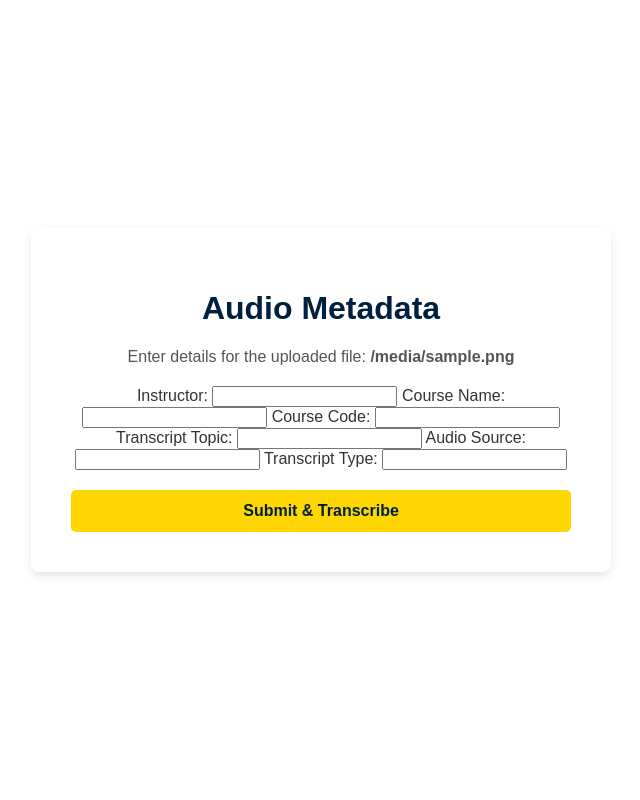
After one commit to caesarus-droid/snap-text, a Python web app: template app/templates/audio/metadata_form.html in a window 1280 px wide. The commit adds this page. Shown: the whole page, without its empty margins (319-959 px from the left). Run offline with Jinja, Linux system fonts and the light colour scheme; the template is opened without the code that fills it: most values are stand-ins (such as "Sample title", 1, 10 or a date in 2020).

Commit message:
two separate HTML files:
1️⃣ upload_audio.html – Handles file upload
2️⃣ metadata_form.html – Handles metadata input

```diff
--- /dev/null
+++ b/app/templates/audio/metadata_form.html
@@ -0,0 +1,41 @@
+<!DOCTYPE html>
+<html lang="en">
+<head>
+    <meta charset="UTF-8">
+    <meta name="viewport" content="width=device-width, initial-scale=1.0">
+    <title>Audio Metadata - SnapText</title>
+    <link rel="stylesheet" href="{{ url_for('static', filename='css/upload_audio.css') }}">
+</head>
+<body>
+
+    <div class="container">
+        <h1>Audio Metadata</h1>
+        <p>Enter details for the uploaded file: <strong>{{ filename }}</strong></p>
+
+        <form action="{{ url_for('main.process_metadata') }}" method="POST">
+            <input type="hidden" name="filename" value="{{ filename }}">
+
+            <label for="instructor_name">Instructor:</label>
+            <input type="text" name="instructor_name" required>
+
+            <label for="course_name">Course Name:</label>
+            <input type="text" name="course_name" required>
+
+            <label for="course_code">Course Code:</label>
+            <input type="text" name="course_code" required>
+
+            <label for="transcript_topic">Transcript Topic:</label>
+            <input type="text" name="transcript_topic" required>
+
+            <label for="audio_source">Audio Source:</label>
+            <input type="text" name="audio_source" required>
+
+            <label for="transcript_type">Transcript Type:</label>
+            <input type="text" name="transcript_type" required>
+
+            <button type="submit">Submit & Transcribe</button>
+        </form>
+    </div>
+
+</body>
+</html>
```
Also changed, not shown: app/routes.py (+18 -12 lines), app/templates/audio/upload-audio.html (+10 -54 lines).
